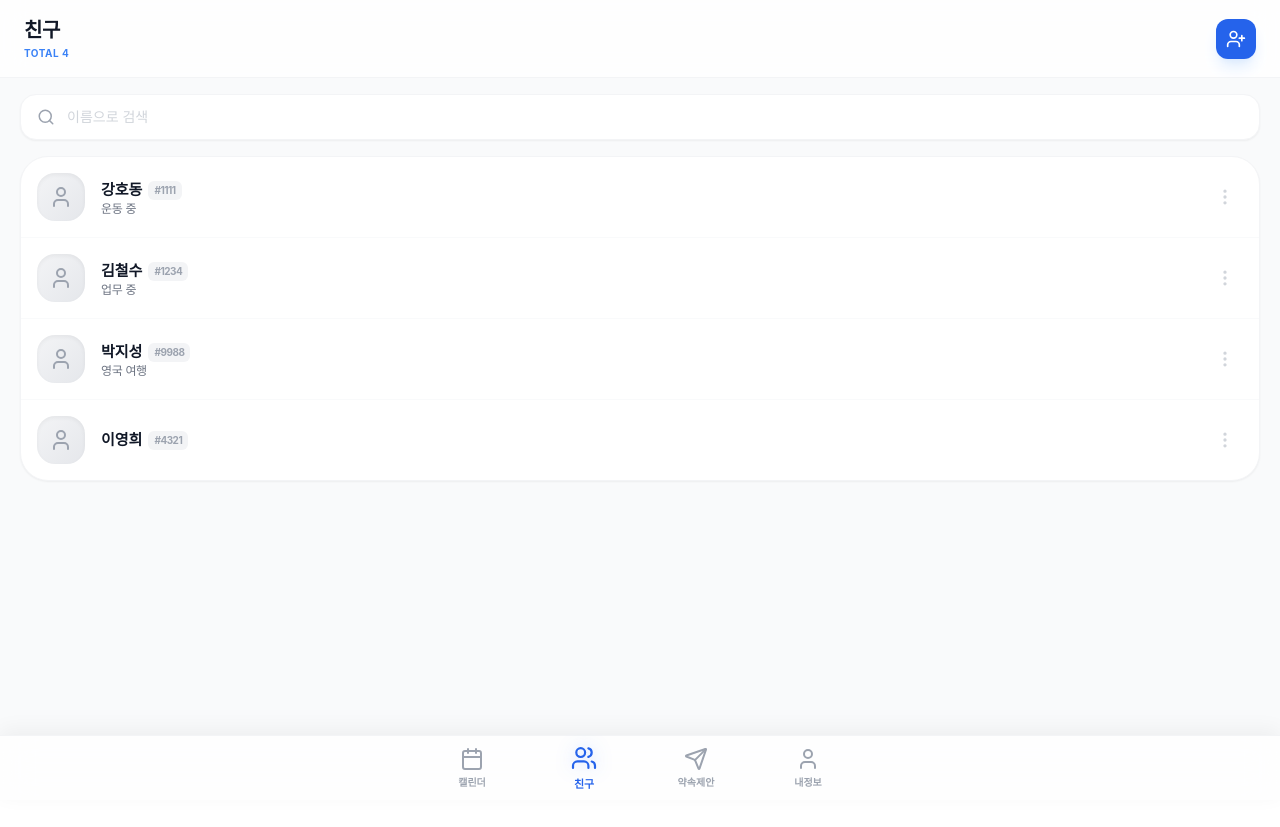
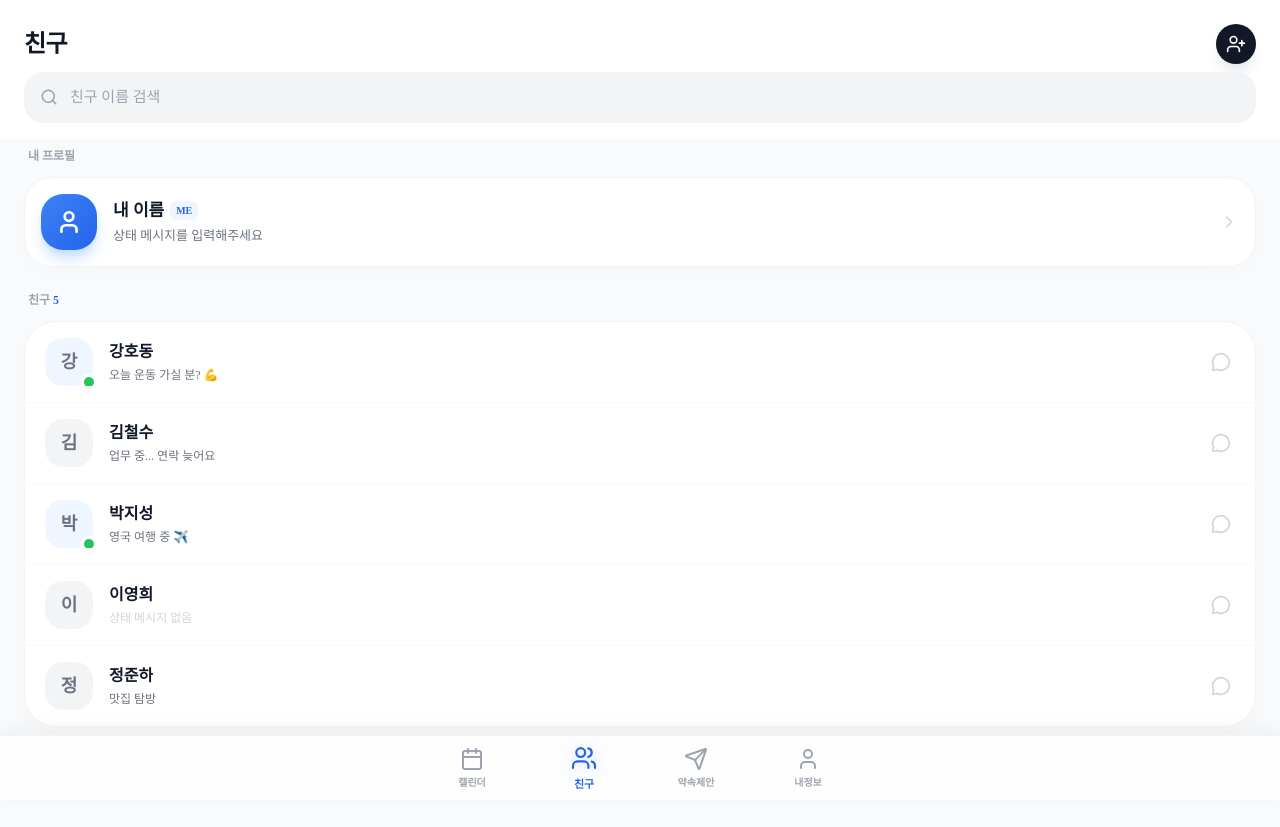
Before and after one commit to pany0108/loxo-kkiri, a React (Create React App) app: page /friend-list in a window 1280 px wide. Before the commit the page ends 800 px from the top, so only its background shows below. Built offline with nearby package versions, Linux system fonts and the light colour scheme.

Commit message:
친구 화면 UI 수정

```diff
--- a/src/pages/FriendList.tsx
+++ b/src/pages/FriendList.tsx
@@ -1,82 +1,148 @@
 import React, { useState } from 'react';
 import { useNavigate } from 'react-router-dom';
-import { Search, UserPlus, MoreVertical, UserMinus, User } from 'lucide-react';
+import { Search, UserPlus, User, ChevronRight, MessageCircle, X } from 'lucide-react';
+
+// 친구 데이터 타입 정의
+interface Friend {
+  id: string;
+  name: string;
+  tag: string;
+  status: string;
+  isOnline: boolean;
+}
 
 const FriendList = () => {
   const navigate = useNavigate();
   const [searchTerm, setSearchTerm] = useState('');
 
-  // 가상의 친구 데이터
-  const [friends] = useState([
-    { id: '1', name: '강호동', tag: '#1111', status: '운동 중' },
-    { id: '2', name: '김철수', tag: '#1234', status: '업무 중' },
-    { id: '3', name: '박지성', tag: '#9988', status: '영국 여행' },
-    { id: '4', name: '이영희', tag: '#4321', status: '' },
+  // 친구 목록 데이터
+  const [friends] = useState<Friend[]>([
+    { id: '1', name: '강호동', tag: '#1111', status: '오늘 운동 가실 분? 💪', isOnline: true },
+    { id: '2', name: '김철수', tag: '#1234', status: '업무 중... 연락 늦어요', isOnline: false },
+    { id: '3', name: '박지성', tag: '#9988', status: '영국 여행 중 ✈️', isOnline: true },
+    { id: '4', name: '이영희', tag: '#4321', status: '', isOnline: false },
+    { id: '5', name: '정준하', tag: '#5555', status: '맛집 탐방', isOnline: false },
   ]);
 
-  // [기획 반영] ㄱㄴㄷ 순 정렬 및 검색 필터링
+  // 검색어 필터링 및 이름순 정렬
   const filteredFriends = friends.filter((f) => f.name.includes(searchTerm)).sort((a, b) => a.name.localeCompare(b.name, 'ko'));
 
   return (
-    <div className="min-h-screen bg-gray-50 pb-20">
-      {/* 1. 고정 상단바 */}
-      <header className="sticky top-0 bg-white/80 backdrop-blur-md z-10 px-6 py-4 flex items-center justify-between border-b border-gray-100">
-        <div>
-          <h1 className="text-xl font-extrabold text-gray-900 tracking-tight">친구</h1>
-          <p className="text-[10px] text-blue-500 font-bold mt-0.5 uppercase tracking-wider">Total {friends.length}</p>
-        </div>
-        <button className="p-2.5 bg-blue-600 text-white rounded-xl shadow-lg shadow-blue-100 active:scale-95 transition-all" onClick={() => alert('친구 추가 페이지로 이동')}>
+    <div className="min-h-screen bg-gray-50 font-['Pretendard'] pb-[100px]">
+      {/* 1. 상단 헤더 및 검색 영역 */}
+      <header className="sticky top-0 bg-white/90 backdrop-blur-md z-40 px-6 pt-6 pb-4">
+        <div className="flex items-center justify-between mb-2">
+          <h1 className="text-2xl font-black text-gray-900 tracking-tight">친구</h1>
+          <button
+            className="p-2.5 bg-gray-900 text-white rounded-full shadow-lg shadow-gray-200 active:scale-90 transition-all hover:bg-black"
+            onClick={() => alert('친구 추가 모달 오픈')}
+          >
             <UserPlus size={20} />
           </button>
+        </div>
+
+        {/* 검색 Input */}
+        <div className="relative mt-2">
+          <div className="flex items-center bg-gray-100 rounded-[20px] px-4 py-3.5 transition-all focus-within:bg-white focus-within:ring-2 focus-within:ring-blue-500/20 focus-within:shadow-sm">
+            <Search size={18} className="text-gray-400 mr-3 shrink-0" />
+            <input
+              type="text"
+              value={searchTerm}
+              placeholder="친구 이름 검색"
+              className="flex-1 bg-transparent outline-none text-gray-900 text-[15px] placeholder:text-gray-400 font-medium"
+              onChange={(e) => setSearchTerm(e.target.value)}
+            />
+            {searchTerm && (
+              <button onClick={() => setSearchTerm('')} className="p-1 ml-2 text-gray-400 hover:text-gray-600 hover:bg-gray-200 rounded-full transition-colors active:scale-90">
+                <X size={16} strokeWidth={2.5} />
+              </button>
+            )}
+          </div>
+        </div>
       </header>
 
-      {/* 2. 검색창 */}
-      <div className="px-5 py-4">
-        <div className="flex items-center bg-white border border-gray-100 rounded-2xl px-4 py-3 shadow-sm focus-within:border-blue-500 focus-within:ring-1 focus-within:ring-blue-500 transition-all">
-          <Search size={18} className="text-gray-400 mr-3" />
-          <input
-            type="text"
-            placeholder="이름으로 검색"
-            className="flex-1 bg-transparent outline-none text-gray-700 text-sm placeholder:text-gray-300"
-            onChange={(e) => setSearchTerm(e.target.value)}
-          />
+      <div className="px-6 space-y-6 mt-2">
+        {/* 2. 내 프로필 (검색 중이 아닐 때만 표시) */}
+        {!searchTerm && (
+          <section>
+            <h2 className="text-[12px] font-bold text-gray-400 mb-3 px-1">내 프로필</h2>
+            <div
+              className="bg-white p-4 rounded-[28px] shadow-[0_5px_20px_rgba(0,0,0,0.02)] border border-gray-100 flex items-center justify-between active:scale-[0.99] transition-transform cursor-pointer"
+              onClick={() => navigate('/profile')}
+            >
+              <div className="flex items-center gap-4">
+                <div className="w-[56px] h-[56px] bg-gradient-to-br from-blue-500 to-blue-600 rounded-[22px] flex items-center justify-center text-white shadow-blue-200 shadow-lg">
+                  <User size={26} strokeWidth={2.5} />
+                </div>
+                <div>
+                  <div className="flex items-center gap-1.5">
+                    <span className="text-[17px] font-black text-gray-900">내 이름</span>
+                    <span className="px-1.5 py-0.5 bg-blue-50 text-blue-600 text-[10px] font-bold rounded-md">ME</span>
+                  </div>
+                  <p className="text-[13px] text-gray-500 font-medium mt-0.5">상태 메시지를 입력해주세요</p>
+                </div>
+              </div>
+              <ChevronRight size={20} className="text-gray-300" />
+            </div>
+          </section>
+        )}
+
+        {/* 3. 친구 리스트 영역 */}
+        <section>
+          <div className="flex items-center justify-between mb-3 px-1">
+            <h2 className="text-[12px] font-bold text-gray-400">
+              친구 <span className="text-blue-600">{filteredFriends.length}</span>
+            </h2>
+          </div>
+
+          <div className="bg-white rounded-[32px] shadow-[0_5px_20px_rgba(0,0,0,0.02)] border border-gray-100 overflow-hidden">
+            {filteredFriends.length > 0 ? (
+              <div className="divide-y divide-gray-50">
+                {filteredFriends.map((friend) => (
+                  <div key={friend.id} className="group flex items-center justify-between p-4 pl-5 hover:bg-gray-50 transition-colors cursor-pointer">
+                    <div className="flex items-center gap-4 overflow-hidden">
+                      {/* 프로필 이미지 (이니셜) */}
+                      <div className="relative shrink-0">
+                        <div
+                          className={`w-[48px] h-[48px] rounded-[18px] flex items-center justify-center text-gray-500 font-bold text-lg
+                          ${friend.isOnline ? 'bg-blue-50 text-blue-600' : 'bg-gray-100 text-gray-400'}`}
+                        >
+                          {friend.name[0]}
+                        </div>
+                        {/* 접속 상태 표시 점 */}
+                        {friend.isOnline && <div className="absolute -bottom-1 -right-1 w-4 h-4 bg-green-500 border-[3px] border-white rounded-full"></div>}
+                      </div>
+
+                      {/* 정보 텍스트 */}
+                      <div className="flex flex-col min-w-0">
+                        <div className="flex items-center gap-1.5">
+                          <span className="text-[16px] font-bold text-gray-900 truncate">{friend.name}</span>
+                        </div>
+                        <p className={`text-[12px] font-medium truncate mt-0.5 ${friend.status ? 'text-gray-500' : 'text-gray-300'}`}>{friend.status || '상태 메시지 없음'}</p>
                       </div>
                     </div>
 
-      {/* 3. 친구 리스트 */}
-      <div className="px-5">
-        <div className="bg-white rounded-[28px] shadow-sm border border-gray-100 overflow-hidden">
-          {filteredFriends.map((friend, index) => (
-            <div key={friend.id} className={`flex items-center p-4 active:bg-gray-50 transition-colors ${index !== filteredFriends.length - 1 ? 'border-b border-gray-50' : ''}`}>
-              {/* Avatar 대체: 이미지 대신 이름 첫 글자나 아이콘 노출 */}
-              <div className="w-12 h-12 bg-gradient-to-br from-gray-100 to-gray-200 rounded-[18px] mr-4 flex items-center justify-center text-gray-400 shadow-inner">
-                <User size={24} />
-              </div>
-
-              <div className="flex-1">
-                <div className="flex items-center gap-1.5">
-                  <span className="font-bold text-gray-900 text-[15px]">{friend.name}</span>
-                  <span className="text-[10px] bg-gray-100 text-gray-400 px-1.5 py-0.5 rounded-md font-bold uppercase tracking-tighter">{friend.tag}</span>
-                </div>
-                {friend.status && <p className="text-[12px] text-gray-500 mt-0.5 font-medium leading-none tracking-tight">{friend.status}</p>}
-              </div>
-
-              <button className="p-2 text-gray-300 hover:text-gray-600 transition-colors">
-                <MoreVertical size={20} />
+                    {/* 액션 버튼 */}
+                    <div className="flex items-center gap-1 pl-2">
+                      <button className="p-2 text-gray-300 hover:text-blue-600 hover:bg-blue-50 rounded-xl transition-all">
+                        <MessageCircle size={20} />
                       </button>
                     </div>
+                  </div>
                 ))}
-
-          {/* 데이터 없을 때 */}
-          {filteredFriends.length === 0 && (
-            <div className="py-20 text-center space-y-3">
-              <div className="inline-flex p-4 bg-gray-50 rounded-full text-gray-300">
-                <Search size={32} />
               </div>
-              <p className="text-gray-400 text-sm font-medium">찾으시는 친구가 없어요 🥲</p>
+            ) : (
+              // 검색 결과 없음 상태
+              <div className="py-24 text-center flex flex-col items-center justify-center">
+                <div className="w-16 h-16 bg-gray-50 rounded-full flex items-center justify-center text-gray-300 mb-4">
+                  <Search size={28} />
+                </div>
+                <p className="text-gray-900 font-bold text-[15px]">검색 결과가 없어요</p>
+                <p className="text-gray-400 text-[13px] mt-1">철자를 확인하거나 새로운 친구를 찾아보세요</p>
               </div>
             )}
           </div>
+        </section>
       </div>
     </div>
   );
```
Lines whose indentation alone changed are shown as unchanged.
